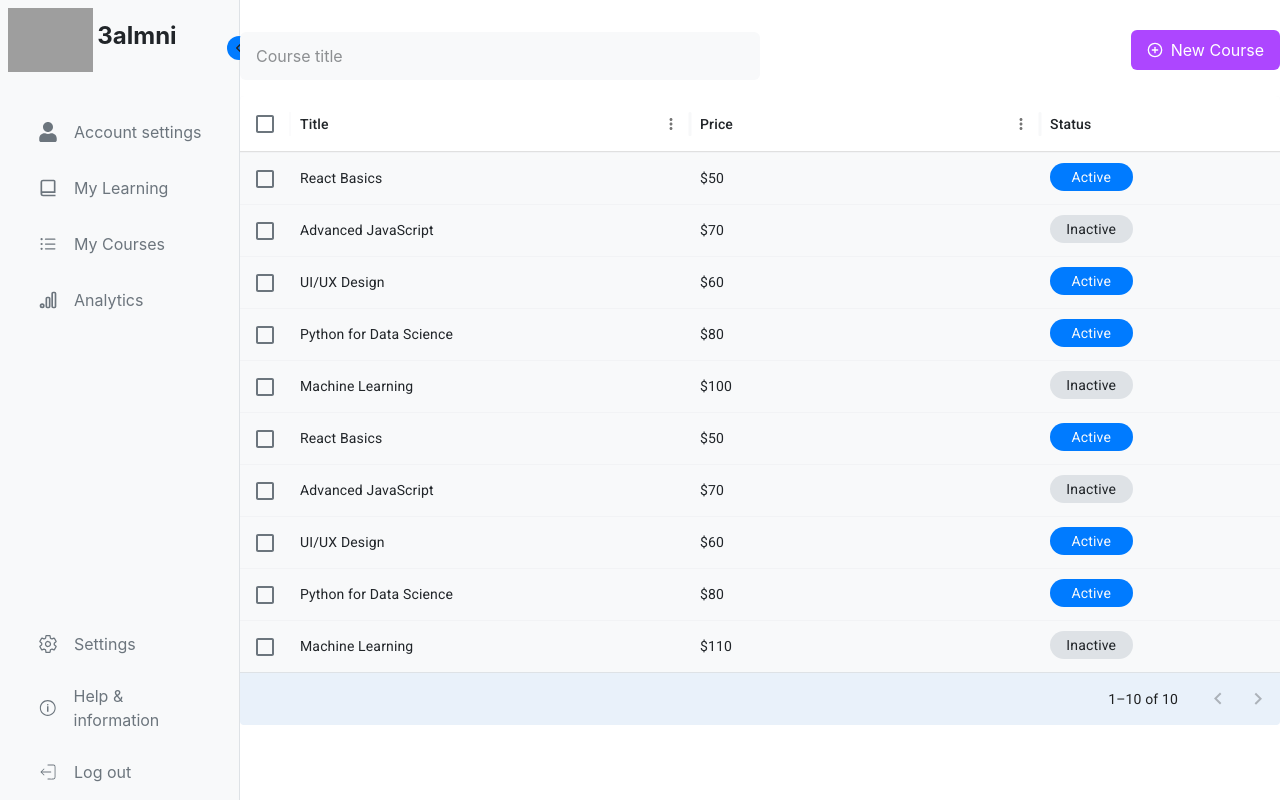
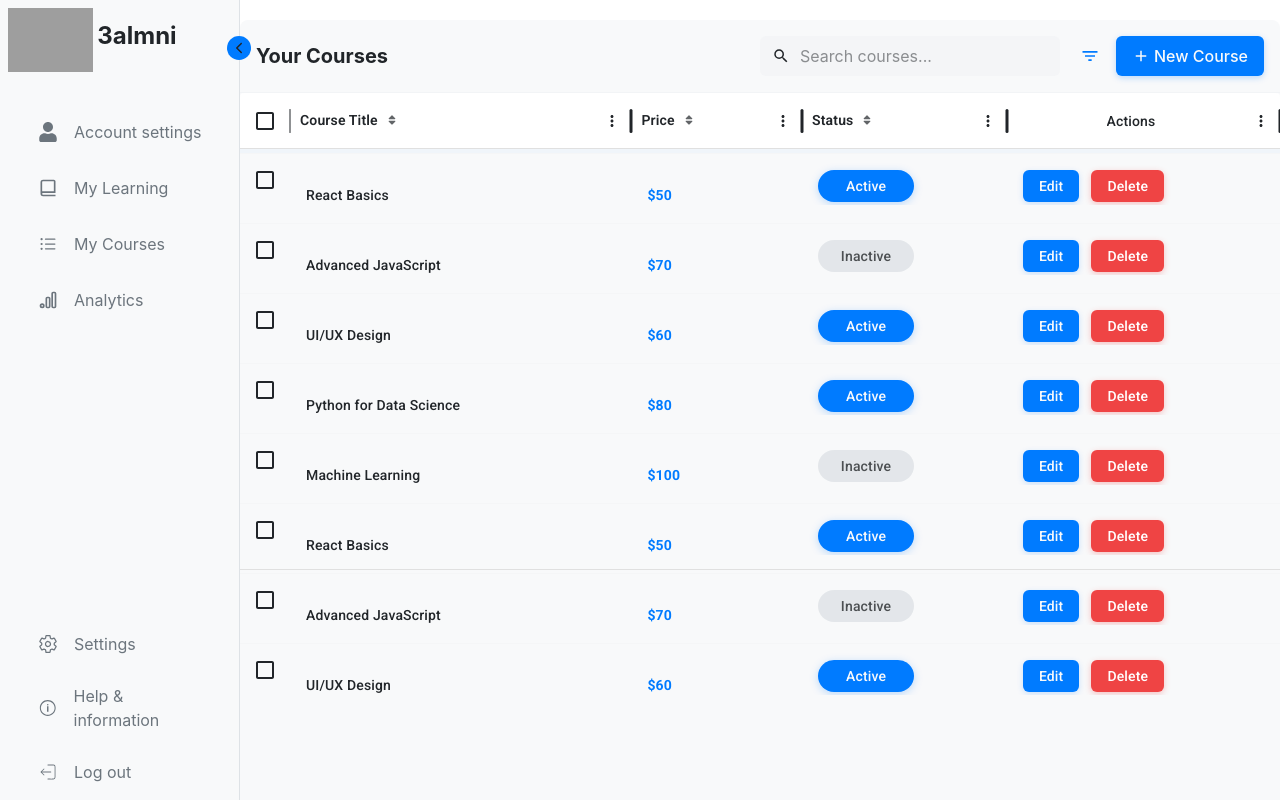
Before and after one commit to azdinserhani/PFE-2025, a React (Vite) app in the folder frent-end/: page /instructorCourse in a window 1280 px wide. Built offline with nearby package versions, Linux system fonts and the light colour scheme; grey boxes are pictures that could not be loaded.

Commit message:
Refactor CoursesTable component to include search and filter functionality; enhance UI with improved styling and responsiveness; remove unused Head component from InstructorDashboard.

```diff
--- a/frent-end/src/components/InstroctorDashbaord/CoursesTable.jsx
+++ b/frent-end/src/components/InstroctorDashbaord/CoursesTable.jsx
@@ -1,52 +1,104 @@
-import React from "react";
+import React, { useState } from "react";
 import { DataGrid } from "@mui/x-data-grid";
 import { Link } from "react-router";
-import { MdDelete } from "react-icons/md";
+import { MdDelete, MdAdd, MdFilterList, MdSearch } from "react-icons/md";
+import { FaSort } from "react-icons/fa";
 import { IoIosMore } from "react-icons/io";
 import { useTheme } from "../../context/ThemeContext";
 
 const CoursesTable = () => {
   const { currentTheme, themes } = useTheme();
   const theme = themes[currentTheme];
+  const [searchTerm, setSearchTerm] = useState("");
+  const [showFilters, setShowFilters] = useState(false);
 
   const handleDelete = (id) => {
     console.log(`Delete course with ID: ${id}`);
   };
 
+  const handleSearch = (e) => {
+    setSearchTerm(e.target.value);
+  };
+
+  const getFilteredRows = () => {
+    if (!searchTerm) return rows;
+    return rows.filter(row =>
+      row.title.toLowerCase().includes(searchTerm.toLowerCase()) ||
+      row.price.toLowerCase().includes(searchTerm.toLowerCase()) ||
+      row.status.toLowerCase().includes(searchTerm.toLowerCase())
+    );
+  };
+
   const columns = [
     {
       field: "title",
-      headerName: "Title",
-      width: 400,
+      headerName: "Course Title",
+      flex: 1,
+      minWidth: 250,
+      headerAlign: 'left',
+      renderHeader: (params) => (
+        <div className="flex items-center font-semibold">
+          {params.colDef.headerName}
+          <FaSort className="ml-2 text-xs opacity-70" />
+        </div>
+      ),
+      renderCell: (params) => (
+        <div className="font-medium" style={{ color: theme.text }}>
+          {params.row.title}
+        </div>
+      ),
     },
     {
       field: "price",
       headerName: "Price",
-      width: 350,
+      flex: 0.5,
+      minWidth: 120,
+      headerAlign: 'left',
+      renderHeader: (params) => (
+        <div className="flex items-center font-semibold">
+          {params.colDef.headerName}
+          <FaSort className="ml-2 text-xs opacity-70" />
+        </div>
+      ),
+      renderCell: (params) => (
+        <div className="font-bold" style={{ color: theme.primary }}>
+          {params.row.price}
+        </div>
+      ),
     },
     {
       field: "status",
       headerName: "Status",
-      width: 350,
+      flex: 0.6,
+      minWidth: 150,
+      headerAlign: 'left',
+      renderHeader: (params) => (
+        <div className="flex items-center font-semibold">
+          {params.colDef.headerName}
+          <FaSort className="ml-2 text-xs opacity-70" />
+        </div>
+      ),
       renderCell: (params) => {
         return (
           <div className="flex items-center">
             {params.row.status === "Active" ? (
               <span
-                className="px-2 py-1 rounded-full text-sm mt-[10px] w-[25%] text-center"
+                className="px-3 py-1.5 rounded-full text-sm font-medium w-24 text-center transition-all duration-300"
                 style={{
                   backgroundColor: `${theme.primary}`,
-                  color: theme.cardBg
+                  color: theme.cardBg,
+                  boxShadow: `0 2px 8px ${theme.primary}40`
                 }}
               >
                 Active
               </span>
             ) : (
               <span
-                className="px-2 py-1 rounded-full text-sm mt-[10px] w-[25%] text-center"
+                className="px-3 py-1.5 rounded-full text-sm font-medium w-24 text-center transition-all duration-300"
                 style={{
                   backgroundColor: theme.border,
-                  color: theme.text
+                  color: theme.text,
+                  opacity: 0.8
                 }}
               >
                 Inactive
@@ -58,39 +110,51 @@ const CoursesTable = () => {
     },
     {
       field: "action",
-      headerName: "Action",
-      width: 350,
+      headerName: "Actions",
+      flex: 0.8,
+      minWidth: 200,
+      headerAlign: 'center',
       renderCell: (params) => {
         return (
-          <div className="flex gap-4">
+          <div className="flex gap-3 mx-auto">
             <Link to={"/course/" + params.row.id}>
               <button
-                className="px-4 py-1 rounded-full text-sm mt-[10px] text-center cursor-pointer transition-colors duration-300"
+                className="px-4 py-1.5 rounded-md text-sm font-medium cursor-pointer transition-all duration-300 flex items-center justify-center"
                 style={{
                   backgroundColor: theme.primary,
-                  color: theme.cardBg
+                  color: theme.cardBg,
+                  boxShadow: `0 2px 6px ${theme.primary}30`
                 }}
                 onMouseOver={(e) => {
-                  e.currentTarget.style.backgroundColor = `${theme.primary}80`;
+                  e.currentTarget.style.backgroundColor = `${theme.primary}e0`;
+                  e.currentTarget.style.boxShadow = `0 4px 10px ${theme.primary}50`;
+                  e.currentTarget.style.transform = "translateY(-1px)";
                 }}
                 onMouseOut={(e) => {
                   e.currentTarget.style.backgroundColor = theme.primary;
+                  e.currentTarget.style.boxShadow = `0 2px 6px ${theme.primary}30`;
+                  e.currentTarget.style.transform = "translateY(0)";
                 }}
               >
                 Edit
               </button>
             </Link>
             <button
-              className="px-4 py-1 rounded-full text-sm mt-[10px] text-center cursor-pointer transition-colors duration-300"
+              className="px-4 py-1.5 rounded-md text-sm font-medium cursor-pointer transition-all duration-300 flex items-center justify-center"
               style={{
                 backgroundColor: '#ef4444',
-                color: theme.cardBg
+                color: 'white',
+                boxShadow: '0 2px 6px rgba(239, 68, 68, 0.3)'
               }}
               onMouseOver={(e) => {
-                e.currentTarget.style.backgroundColor = '#ef444480';
+                e.currentTarget.style.backgroundColor = '#f87171';
+                e.currentTarget.style.boxShadow = '0 4px 10px rgba(239, 68, 68, 0.5)';
+                e.currentTarget.style.transform = "translateY(-1px)";
               }}
               onMouseOut={(e) => {
                 e.currentTarget.style.backgroundColor = '#ef4444';
+                e.currentTarget.style.boxShadow = '0 2px 6px rgba(239, 68, 68, 0.3)';
+                e.currentTarget.style.transform = "translateY(0)";
               }}
               onClick={() => handleDelete(params.row.id)}
             >
@@ -166,56 +230,221 @@ const CoursesTable = () => {
   ];
 
   return (
+    <div
+      className="flex flex-col w-full rounded-lg overflow-hidden shadow-lg transition-all duration-300"
+      style={{ backgroundColor: theme.cardBg }}
+    >
+      {/* Header with search and filters */}
+      <div
+        className="flex flex-col sm:flex-row items-center justify-between p-4 border-b"
+        style={{ borderColor: `${theme.border}40` }}
+      >
+        <h2
+          className="text-xl font-bold mb-3 sm:mb-0"
+          style={{ color: theme.text }}
+        >
+          Your Courses
+        </h2>
+
+        <div className="flex flex-col sm:flex-row gap-3 w-full sm:w-auto">
+          <div
+            className="relative rounded-md flex-1 sm:flex-none"
+            style={{
+              backgroundColor: `${theme.border}30`,
+              minWidth: 220
+            }}
+          >
+            <div className="absolute inset-y-0 left-0 pl-3 flex items-center pointer-events-none">
+              <MdSearch size={18} style={{ color: theme.text }} />
+            </div>
+            <input
+              type="text"
+              placeholder="Search courses..."
+              value={searchTerm}
+              onChange={handleSearch}
+              className="block w-full py-2 pl-10 pr-3 rounded-md focus:outline-none transition-all duration-300"
+              style={{
+                backgroundColor: 'transparent',
+                color: theme.text,
+                caretColor: theme.primary
+              }}
+            />
+          </div>
+
+          <div className="flex items-center gap-2">
+            <button
+              className="p-2 rounded-md transition-all duration-300"
+              style={{
+                backgroundColor: showFilters ? `${theme.primary}20` : 'transparent',
+                color: theme.text
+              }}
+              onClick={() => setShowFilters(!showFilters)}
+            >
+              <MdFilterList size={20} style={{ color: theme.primary }} />
+            </button>
+
+            <Link to="/instructor/create-course">
+              <button
+                className="px-4 py-2 rounded-md font-medium transition-all duration-300 flex items-center gap-1 cursor-pointer"
+                style={{
+                  backgroundColor: theme.primary,
+                  color: theme.cardBg,
+                  boxShadow: `0 2px 6px ${theme.primary}40`
+                }}
+                onMouseOver={(e) => {
+                  e.currentTarget.style.backgroundColor = `${theme.primary}e0`;
+                  e.currentTarget.style.boxShadow = `0 4px 10px ${theme.primary}60`;
+                  e.currentTarget.style.transform = "translateY(-1px)";
+                }}
+                onMouseOut={(e) => {
+                  e.currentTarget.style.backgroundColor = theme.primary;
+                  e.currentTarget.style.boxShadow = `0 2px 6px ${theme.primary}40`;
+                  e.currentTarget.style.transform = "translateY(0)";
+                }}
+              >
+                <MdAdd size={18} />
+                New Course
+              </button>
+            </Link>
+          </div>
+        </div>
+      </div>
+
+      {/* Filter panel (collapsible) */}
+      {showFilters && (
+        <div
+          className="p-4 border-b transition-all duration-300"
+          style={{
+            backgroundColor: `${theme.primary}10`,
+            borderColor: `${theme.border}40`
+          }}
+        >
+          <div className="flex flex-wrap gap-4">
+            <div className="flex flex-col gap-1">
+              <label style={{ color: theme.text, fontSize: '0.875rem' }}>Status</label>
+              <select
+                className="py-2 px-3 rounded-md border focus:outline-none"
+                style={{
+                  borderColor: `${theme.border}80`,
+                  backgroundColor: theme.cardBg,
+                  color: theme.text
+                }}
+              >
+                <option value="">All</option>
+                <option value="active">Active</option>
+                <option value="inactive">Inactive</option>
+              </select>
+            </div>
+
+            <div className="flex flex-col gap-1">
+              <label style={{ color: theme.text, fontSize: '0.875rem' }}>Price Range</label>
+              <select
+                className="py-2 px-3 rounded-md border focus:outline-none"
+                style={{
+                  borderColor: `${theme.border}80`,
+                  backgroundColor: theme.cardBg,
+                  color: theme.text
+                }}
+              >
+                <option value="">All</option>
+                <option value="0-50">$0 - $50</option>
+                <option value="51-100">$51 - $100</option>
+                <option value="101+">$101+</option>
+              </select>
+            </div>
+          </div>
+        </div>
+      )}
+
+      {/* DataGrid */}
       <div className="flex flex-col items-center w-full">
         <DataGrid
           sx={{
             flex: 1,
-          height: "650px",
+            height: "auto",
+            minHeight: "800px",
+            maxHeight: "calc(100vh - 280px)",
             width: "100%",
             border: "none",
             color: theme.text,
             backgroundColor: theme.cardBg,
             '& .MuiDataGrid-cell': {
-            borderColor: `${theme.border}40`,
+              borderColor: `${theme.border}20`,
+              padding: '16px',
             },
             '& .MuiDataGrid-columnHeaders': {
-            backgroundColor: `${theme.primary}10`,
+              backgroundColor: `${theme.primary}08`,
               color: theme.text,
-            borderColor: theme.border,
+              borderColor: `${theme.border}40`,
+              minHeight: '60px !important',
+              maxHeight: '60px !important',
             },
             '& .MuiDataGrid-footerContainer': {
-            backgroundColor: `${theme.primary}10`,
+              backgroundColor: `${theme.primary}08`,
               color: theme.text,
-            borderColor: theme.border,
+              borderColor: `${theme.border}40`,
+              minHeight: '56px',
             },
             '& .MuiCheckbox-root': {
-            color: theme.secondary,
+              color: `${theme.secondary}90`,
             },
             '& .MuiCheckbox-root.Mui-checked': {
               color: theme.primary,
+            },
+            '& .MuiDataGrid-row': {
+              minHeight: '70px !important',
+              maxHeight: '70px !important',
             },
             '& .MuiDataGrid-row:hover': {
               backgroundColor: `${theme.primary}10`,
             },
             '& .MuiDataGrid-columnSeparator': {
-            color: `${theme.border}40`,
+              color: `${theme.border}20`,
+            },
+            '& .MuiTablePagination-root': {
+              color: theme.text,
+            },
+            '& .MuiButtonBase-root': {
+              color: theme.text,
+            },
+            '& .MuiDataGrid-selectedRowCount': {
+              color: theme.text,
+            },
+            '& .MuiSvgIcon-root': {
+              color: theme.text,
+            },
+            '& .MuiIconButton-root.Mui-disabled .MuiSvgIcon-root': {
+              color: `${theme.text}40`,
             },
           }}
           className="border-none"
-        rows={rows}
+          rows={getFilteredRows()}
           getRowId={(row) => row.id}
           columns={columns}
           initialState={{
             pagination: {
               paginationModel: {
-              pageSize: 10,
+                pageSize: 8,
               },
             },
           }}
-        pageSizeOptions={[10]}
+          pageSizeOptions={[8, 16, 24]}
           disableRowSelectionOnClick
           checkboxSelection
+          loading={false}
+          components={{
+            NoRowsOverlay: () => (
+              <div
+                className="flex flex-col items-center justify-center h-full p-10"
+                style={{ color: `${theme.text}80` }}
+              >
+                <p className="text-lg font-medium mb-2">No courses found</p>
+                <p className="text-sm">Try changing your search criteria or add a new course</p>
+              </div>
+            ),
+          }}
         />
+      </div>
     </div>
   );
 };
--- a/frent-end/src/components/InstroctorDashbaord/Head.jsx
+++ /dev/null
@@ -1,21 +0,0 @@
-import React from "react";
-import InputField from "../Auth/InputField";
-import { FiPlusCircle } from "react-icons/fi";
-import { Link } from "react-router";
-const Head = () => {
-  return (
-    <div className="flex justify-between items-center">
-      <div className="w-[50%]">
-        <InputField id={"title"} type={"text"} placeholder={"Course title"} />
-      </div>
-      <Link to="/instructor/create-course">
-        <button className="bg-purple-500 text-white px-4 py-1 flex items-center gap-2 rounded-md hover:bg-purple-600 cursor-pointer duration-300 h-[40px]">
-          <FiPlusCircle />
-          New Course
-        </button>
-      </Link>
-    </div>
-  );
-};
-
-export default Head;
--- a/frent-end/src/pages/InstroctorDashbaord/CourseByInstructor.jsx
+++ b/frent-end/src/pages/InstroctorDashbaord/CourseByInstructor.jsx
@@ -1,11 +1,11 @@
 import React from "react";
 import CoursesTable from "../../components/InstroctorDashbaord/CoursesTable";
-import Head from "../../components/InstroctorDashbaord/Head";
+
 
 const CourseByInstructor = () => {
   return (
     <div className="container mx-auto flex flex-col w-full py-5 gap-4">
-      <Head />
+
       <CoursesTable />
     </div>
   );
--- a/frent-end/src/pages/Settings.jsx
+++ b/frent-end/src/pages/Settings.jsx
@@ -55,7 +55,7 @@ const Settings = () => {
                       }}
                     />
                   </div>
-                  <h5 className="text-lg font-medium text-center mb-4">{theme.name}</h5>
+                  <h5 className="text-lg font-medium text-center mb-4 text-gray-300">{theme.name}</h5>
                   <button
                     className={`w-full py-2 px-4 rounded-md transition-colors ${
                       currentTheme === themeKey
```
Lines whose indentation alone changed are shown as unchanged.
